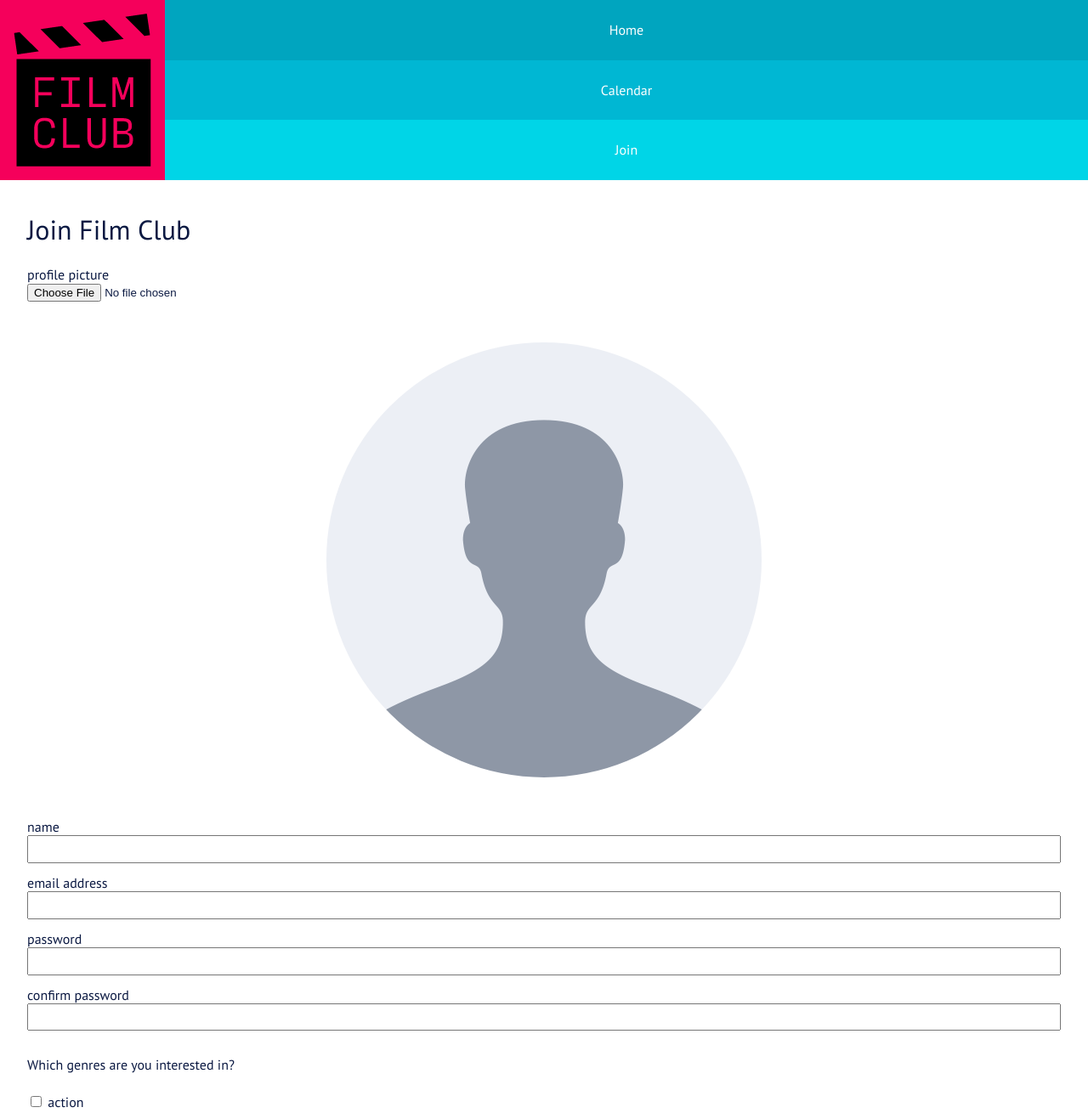
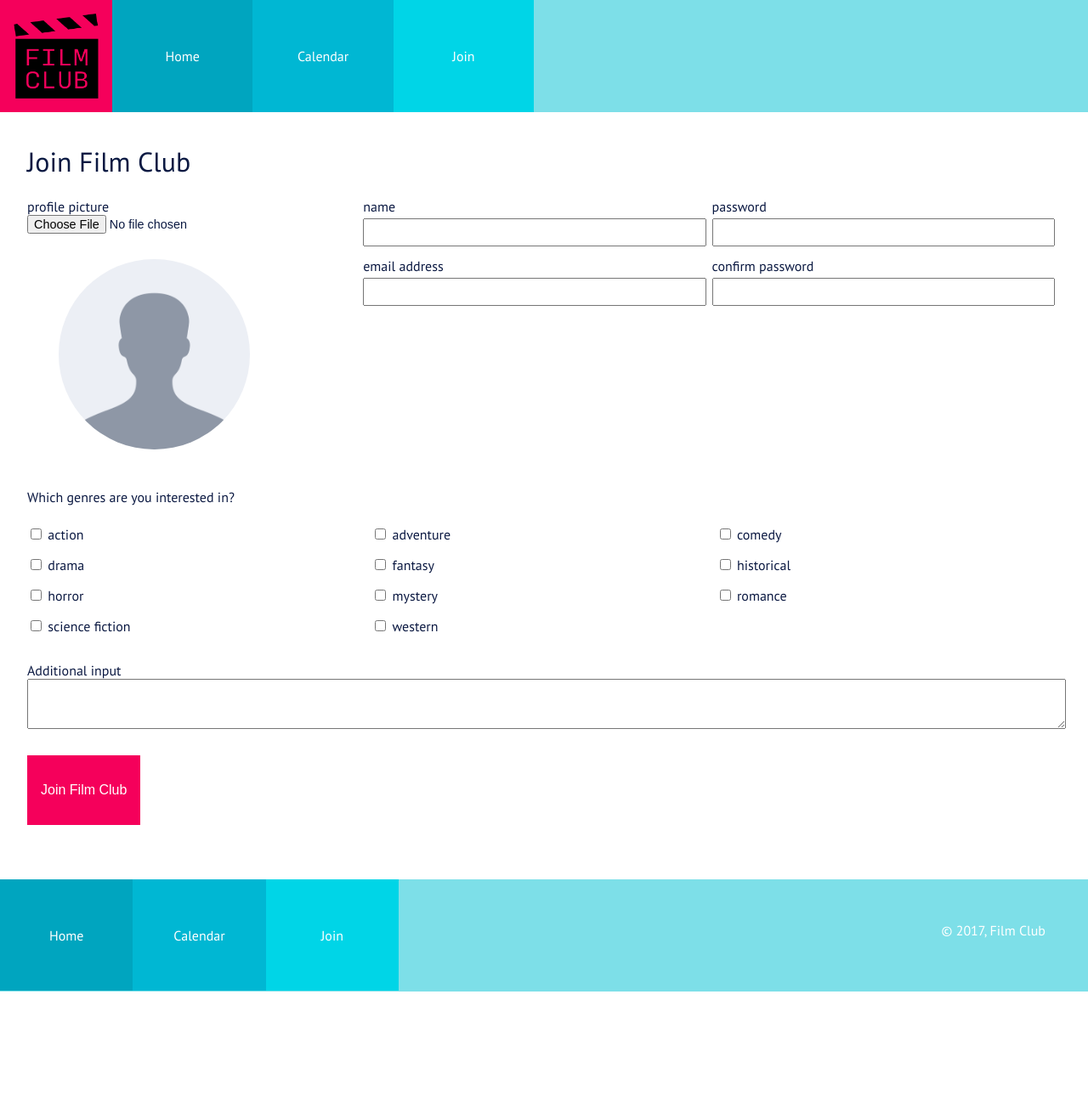
Before and after one commit to bmdilts/week-two-project, a plain HTML site: page join/index.html in a window 1280 px wide. Shown: the top 1310 px of the page at 85% size. After the commit the page ends 1167 px from the top, so only its background shows below. Drawn offline with Linux system fonts and the light colour scheme.

Commit message:
finished media tags for join and calendar, may need to redo calendar with table

```diff
--- a/css/main.css
+++ b/css/main.css
@@ -4,18 +4,18 @@ body{
   font-family: 'PT Sans', sans-serif;
   color: #0B1942;
 }
-#nav_container{
+.nav_container{
   display: flex;
   flex-direction: row;
   margin: 0;
   padding: 0;
 }
-#nav_container img{
+.nav_container img{
   background-color: #F5005B;
   padding: 1em;
   flex: 0 1 100px;
 }
-#nav_container nav{
+.nav_container nav{
   flex: 1 0 75%;
   display: flex;
   flex-direction: column;
@@ -23,7 +23,7 @@ body{
   background-color: #7DDFE8;
   height: 100px;
 }
-#nav_container a{
+.nav_container a{
   flex: 1;
   padding: 25.3px;
   justify-content: center;
@@ -131,6 +131,7 @@ footer p{
   padding: 50px;
   background-color: #7DDFE8;
   background-size: cover;
+  color: #FFFFFF;
 }
 
 /*Join specific CSS*/
@@ -141,6 +142,8 @@ footer p{
 #uploaded_pic{
   margin: 3em 0 3em 0;
   border-radius: 50%;
+  width: 95vw;
+  height: 95vw;
 }
 #contact_info{
   display: flex;
@@ -151,7 +154,7 @@ footer p{
   height: 2em;
   margin-bottom: 1em;
 }
-#genres {
+#interested {
   display: flex;
   flex-direction: column;
 }
@@ -174,6 +177,9 @@ textarea{
   font-size: medium;
   margin-bottom: 3em;
 }
+#profile_pic{
+  font-size: .90em;
+}
 
 /*Calendar specific CSS*/
 #cal_bucket{
@@ -190,10 +196,12 @@ textarea{
   display: flex;
   flex-direction: row;
   flex-wrap: wrap;
-  width: fit-content;
+  /*width: fit-content;*/
+  width: 540px;
   padding: 0;
   margin: 0;
-  background-color: #FFFFFF;
+  /*background-color: #FFFFFF;*/
+  background-color: #0B1942;
 }
 #active_days{
   background-color: #F5005B;
@@ -202,19 +210,170 @@ textarea{
   list-style: none;
   background-color: #0B1942;
   margin: 0;
-  padding: 0;
-  height: 2em;
-  width: 2em;
-  padding-top: .5em;
+  height: 1em;
+  width: 1em;
+  padding: .5em;
   text-align: center;
 }
 .date_container{
-  width: 6em;
-  height: 6em;
+  width: 4em;
+  height: 4em;
   border: 2px solid #0B1942;
-  border-collapse: collapse;
+  background-color: #FFFFFF;
   display: flex;
   flex-direction: row;
   justify-content: flex-start;
   align-items: flex-start;
 }
+
+/*Calendar specific CSS for tablet size*/
+@media only screen and (min-width: 545px) {
+  #nav{
+    display: flex;
+    flex-direction: row;
+    height: 132px;
+    margin: 0;
+    padding: 0;
+    background-color: #7DDFE8;
+  }
+  .nav_container>img{
+    height: 100px;
+  }
+  .nav_container a{
+    display: flex;
+    flex-direction: row;
+    justify-content: center;
+    align-items: center;
+    width: 100px;
+    height: 81px;
+    flex: 0 1 10%;
+    padding: 25.3px;
+  }
+  footer{
+    display: flex;
+    flex-direction: row;
+    justify-content: space-between;
+  }
+  #base{
+    display: flex;
+    flex-direction: row;
+    flex: 1 0 40%;
+    height: 132px;
+    margin: 0;
+    padding: 0;
+    background-color: #7DDFE8;
+  }
+  #copy{
+    height: 25px;
+    padding: 55px 10px 55px 0;
+    align-self: flex-end;
+    color: #FFFFFF;
+  }
+  footer a{
+    display: flex;
+    flex-direction: row;
+    justify-content: center;
+    align-items: center;
+    width: 100px;
+    height: 81px;
+    flex: 0 1 10%;
+    padding: 25.3px;
+  }
+  .date_container{
+    width: 6em;
+    height: 6em;
+  }
+  #calendar p{
+      height: 1.5em;
+      width: 1.5em;
+      padding: .75em;
+  }
+  #calendar{
+      width: 768px;
+  }
+}
+/*Calendar specific CSS for desktop size*/
+@media only screen and (min-width: 769px) {
+  .date_container{
+    width: 9.5em;
+    height: 9.5em;
+  }
+  /*#calendar p{
+      height: 1.5em;
+      width: 2em;
+      padding: 1em;
+  }*/
+  #calendar{
+    width: 1280px;
+  }
+}
+
+/*JOIN specific CSS for tablet size*/
+@media only screen and (min-width: 545px){
+#tab_contact_box{
+  display: flex;
+  flex-direction: row;
+  width: 100%;
+}
+#pic{
+  flex: 1 0 45%;
+}
+#contact_info{
+  flex: 1 0 45%;
+}
+#uploaded_pic{
+  width: 75%;
+  height: 75%;
+  margin: 10% 0 10% 0;
+}
+#pass{
+  margin-top: 2em;
+}
+#interested{
+  flex-direction: row;
+  flex-wrap: wrap;
+  display: flex;
+}
+#genres label{
+  flex: 1 1 45%;
+}
+#grey_space{
+  max-width: 299px;
+}
+}
+
+/*JOIN specific CSS for Desktop Size*/
+@media only screen and (min-width: 769px) {
+  #pic{
+    flex: 1 0 25%;
+  }
+  #contact_info{
+    flex: 1 0 60%;
+  }
+  #genres label{
+    flex: 1 1 33%;
+  }
+  #western{
+    margin-left: -32.7%;
+  }
+  #contact_info{
+    display: flex;
+    flex-flow: column wrap;
+    padding: 0;
+    margin: 0;
+    width: 100%;
+    max-height: 140px;
+  }
+  #contact_info label{
+    margin-bottom: .5em;
+
+    padding: 0;
+    height: 1em;
+  }
+  #contact_info input{
+    margin-right: .5em;
+  }
+  #pass{
+    margin-top: 0;
+  }
+}
--- a/join/index.html
+++ b/join/index.html
@@ -7,9 +7,9 @@
     <title>Film Club - Join</title>
   </head>
   <body>
-    <div id="nav_container">
+    <div class="nav_container">
       <img src="../images/filmclub.png" alt="Film Club logo">
-      <nav>
+      <nav id="nav">
         <a class="top" href="./index.html">Home</a>
         <a class="middle" href="./calendar/index.html">Calendar</a>
         <a class="last" href="./join/index.html">Join</a>
@@ -18,6 +18,8 @@
     <div id="main">
       <div id="first_bucket">
         <h1>Join Film Club</h1>
+        <div id="tab_contact_box">
+          <div id="pic">
             <div id="pic_box">
               <label for="profile_pic">profile picture</label>
               <br>
@@ -26,62 +28,66 @@
             <div id="grey_space">
               <img id="uploaded_pic" src="../images/profile-placeholder.png" alt="Your profile picture">
             </div>
+          </div>
           <div id="contact_info">
             <label for="name">name</label>
             <input type="text" id="name">
             <label for="email">email address</label>
             <input type="email" id="email">
-          <label for="password">password</label>
+            <label id="pass" for="password">password</label>
             <input type="password" id="password">
             <label for="confirm">confirm password</label>
             <input type="password" id="confirm">
           </div>
+        </div>
         <div id="genres">
           <p>Which genres are you interested in?</p>
-          <label>
+          <div id="interested">
+            <label class="label">
               <input type="checkbox" value="action">
               action
             </label>
-          <label>
+            <label class="label">
               <input type="checkbox" value="adventure">
               adventure
             </label>
-          <label>
+            <label class="label">
               <input type="checkbox" value="comedy">
               comedy
             </label>
-          <label>
+            <label class="label">
               <input type="checkbox" value="drama">
               drama
             </label>
-          <label>
+            <label class="label">
               <input type="checkbox" value="fantasy">
               fantasy
             </label>
-          <label>
+            <label class="label">
               <input type="checkbox" value="historical">
               historical
             </label>
-          <label>
+            <label class="label">
               <input type="checkbox" value="horror">
               horror
             </label>
-          <label>
+            <label class="label">
               <input type="checkbox" value="mystery">
               mystery
             </label>
-          <label>
+            <label class="label">
               <input type="checkbox" value="romance">
               romance
             </label>
-          <label>
+            <label class="label">
               <input type="checkbox" value="sci_fi">
               science fiction
             </label>
-          <label>
-            <input type="checkbox" value="western">
+            <label class="label">
+              <input id="western" type="checkbox" value="western">
               western
             </label>
+          </div>
         </div>
         <div id="input">
           <label for="add">Additional input</label>
@@ -92,7 +98,7 @@
       </div>
     </div>
     <footer>
-      <nav>
+      <nav id="base">
         <a class="top" href="./index.html">Home</a>
         <a class="middle" href="./calendar/index.html">Calendar</a>
         <a class="last" href="./join/index.html">Join</a>
```
Also changed, not shown: calendar/index.html (+4 -4 lines), index.html (+3 -3 lines), 2 other files. Lines whose indentation alone changed are shown as unchanged.
